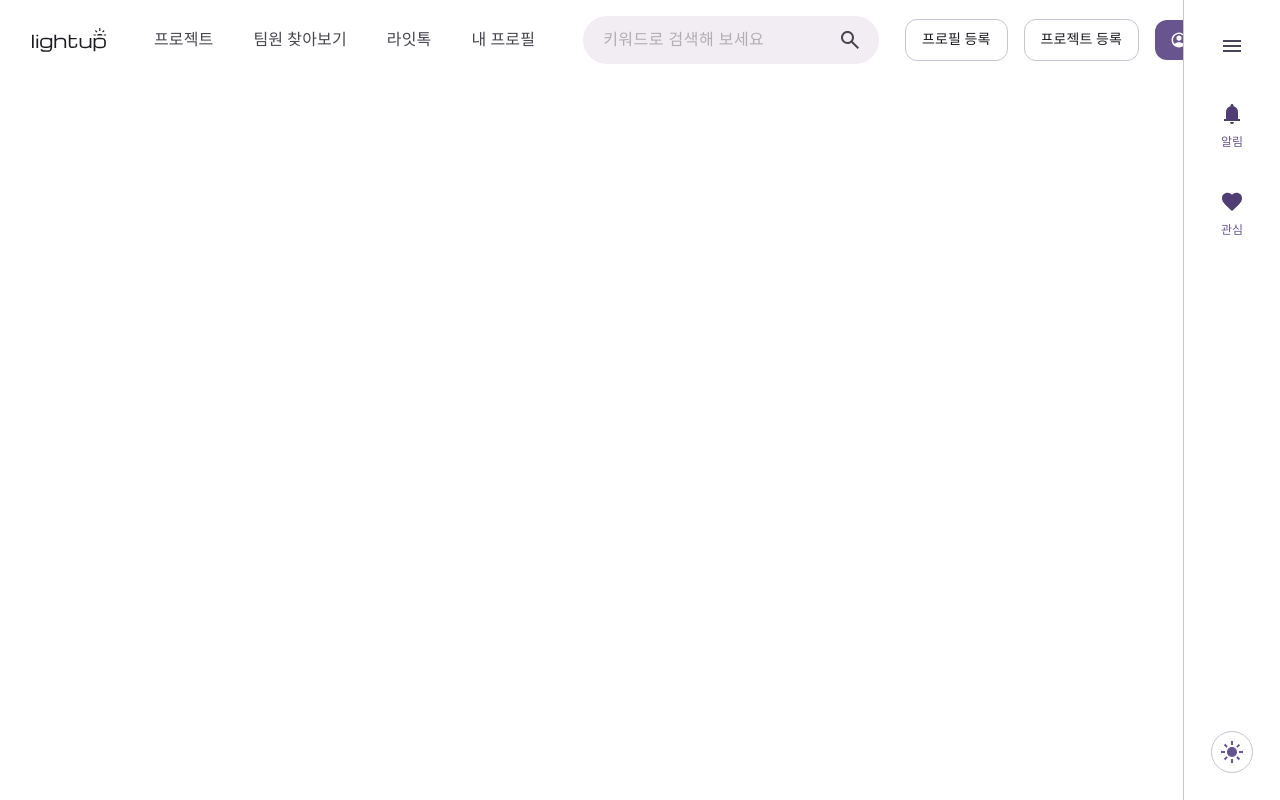
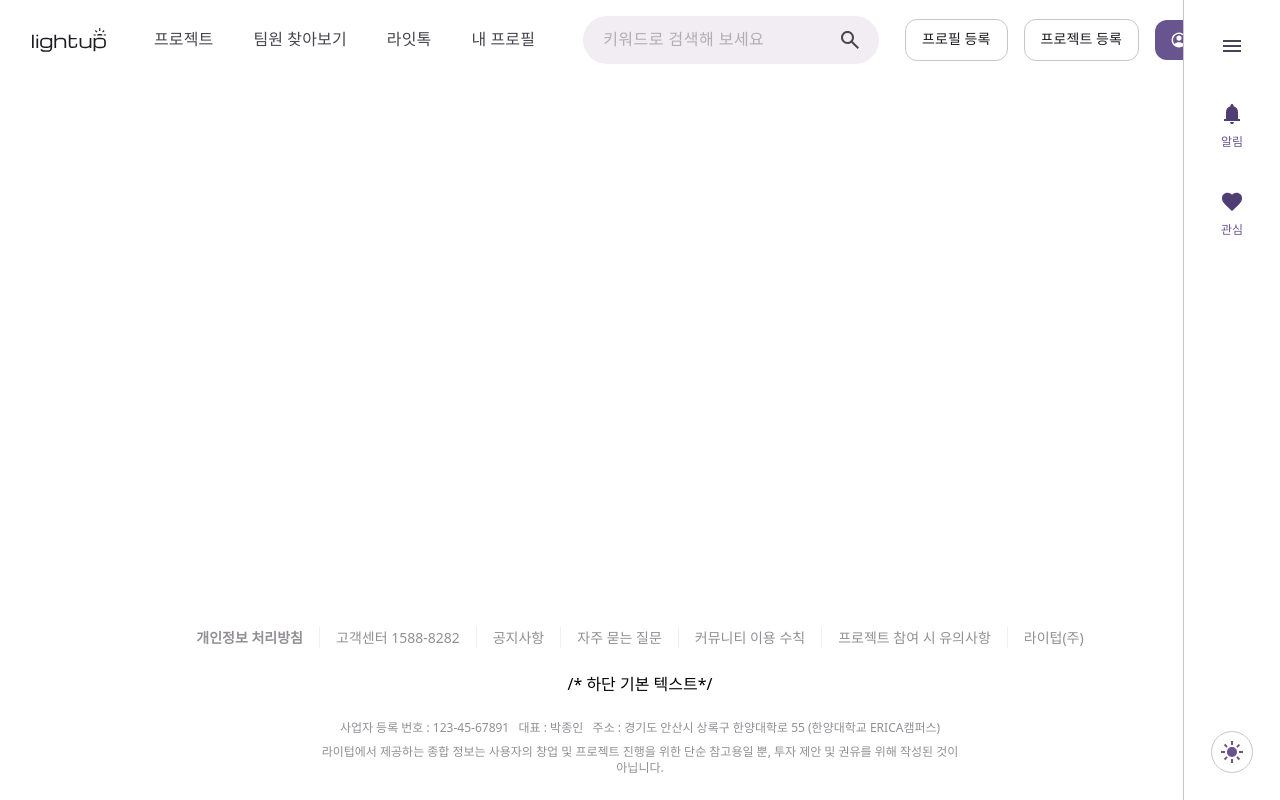
Before and after one commit to 1ronPark/Front-end, a React (Vite) app: page / in a window 1280 px wide. Built offline with nearby package versions, Linux system fonts and the light colour scheme; a web font is replaced by a local one.

Commit message:
design: Layout에 Footbar 배치 (#8)

```diff
--- a/src/components/common/footbar/Footbar.tsx
+++ b/src/components/common/footbar/Footbar.tsx
@@ -1,4 +1,4 @@
-export const Footer = () => {
+export const Footbar = () => {
   return (
     <footer className="w-full pt-6 pb-6 flex flex-col justify-center items-center gap-6">
       {/* 상단 링크들 */}
@@ -46,5 +46,3 @@ export const Footer = () => {
     </footer>
   );
 };
-
-export default Footer;
--- a/src/components/layout/Layout.tsx
+++ b/src/components/layout/Layout.tsx
@@ -1,5 +1,6 @@
 import { MainNavbar } from "../common/mainNavbar/MainNavbar";
 import { Outlet } from "react-router-dom";
+import { Footbar } from "../common/footbar/Footbar";
 import SideNavbar from "../common/sideNavbar/SideNavbar"
 
 export const Layout = () => {
@@ -10,6 +11,7 @@ export const Layout = () => {
       <div className="flex-1 w-full">
         <Outlet />
       </div>
+      <Footbar />
     </div>
   );
 };
```
